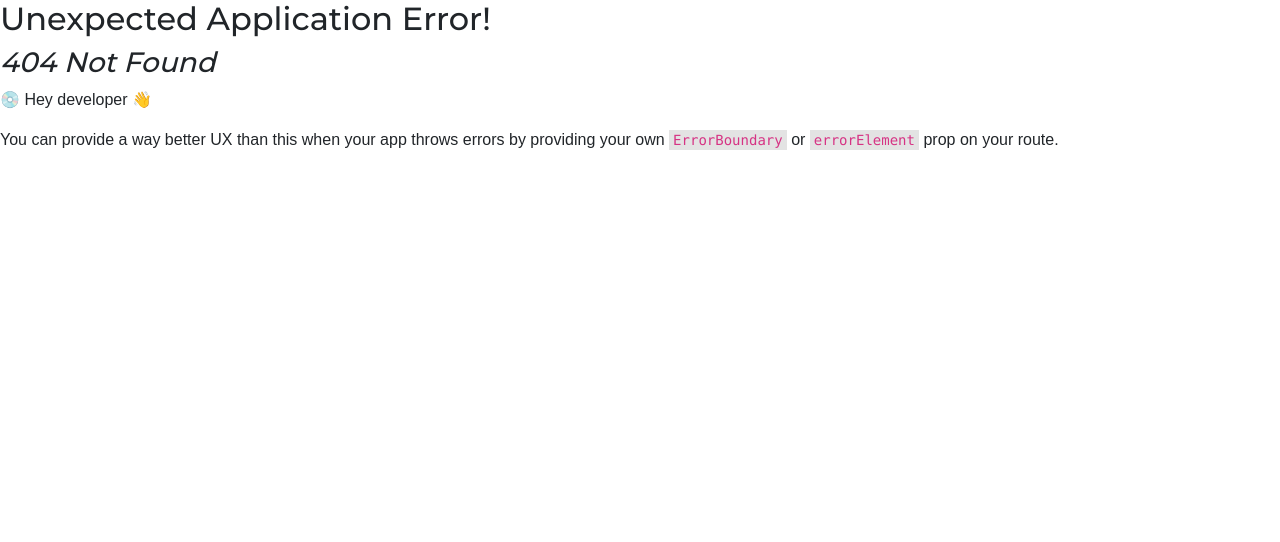
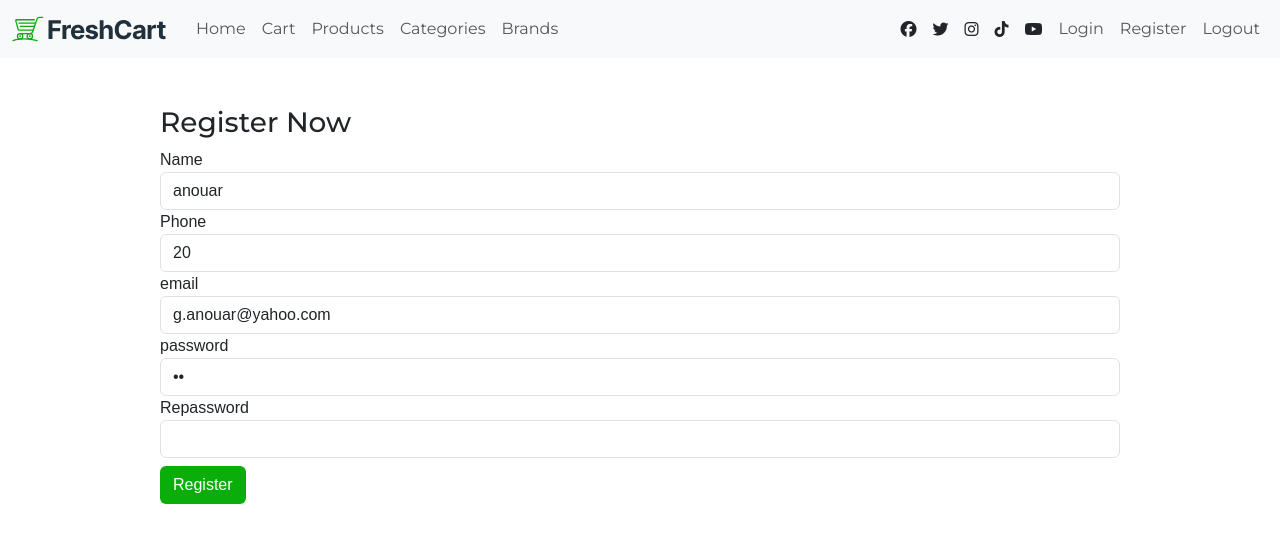
Before and after one commit to anouar4070/finalproject, a React (Create React App) app: page /register in a window 1280 px wide. Before the commit this address had no page. Shown: the top 542 px of the page. Built offline with nearby package versions, Linux system fonts and the light colour scheme; a web font is replaced by a local one.

Commit message:
use formik

```diff
--- a/package.json
+++ b/package.json
@@ -9,11 +9,13 @@
     "@testing-library/user-event": "^13.5.0",
     "bootstrap": "^5.3.3",
     "bootswatch": "^5.3.3",
+    "formik": "^2.4.6",
     "react": "^18.3.1",
     "react-dom": "^18.3.1",
     "react-router-dom": "^6.23.1",
     "react-scripts": "5.0.1",
-    "web-vitals": "^2.1.4"
+    "web-vitals": "^2.1.4",
+    "yup": "^1.4.0"
   },
   "scripts": {
     "start": "react-scripts start",
--- a/src/App.js
+++ b/src/App.js
@@ -3,10 +3,12 @@ import Layout from "./Components/Layout/Layout";
 import Contact from './Components/Contact/Contact';
 import Products from './Components/Products/Products';
 import Home from './Components/Home/Home';
+import Register from "./Components/Register/Register";
 
 import Cart from './Components/Cart/Cart';
 import Categories from './Components/Categories/Categories';
 import Brands from './Components/Brands/Brands';
+import NotFound from "./Components/NotFound/NotFound";
 
 
 let routers = createBrowserRouter([
@@ -14,8 +16,10 @@ let routers = createBrowserRouter([
       {index:true , element: <Home />},
       {path: 'cart', element: <Cart />},
       {path: 'products', element: <Products />},
+      {path: 'register', element: <Register />},
       {path: 'categories', element: <Categories />},
-      {path: 'brands', element: <Brands />}
+      {path: 'brands', element: <Brands />},
+      {path: '*', element: <NotFound />}
   ]}
 ])
 
--- /dev/null
+++ b/src/Components/NotFound/NotFound.jsx
@@ -0,0 +1,9 @@
+import React from 'react'
+
+const NotFound = () => {
+  return (
+    <div>404</div>
+  )
+}
+
+export default NotFound
--- /dev/null
+++ b/src/Components/NotFound/NotFound.module.css
@@ -0,0 +1 @@
+.NotFound {}
--- a/src/Components/Register/Register.jsx
+++ b/src/Components/Register/Register.jsx
@@ -1,8 +1,57 @@
+import { useFormik } from 'formik'
 import React from 'react'
 
+
+
 const Register = () => {
+function submitRegister(){
+  console.log('submit')
+}
+function validate(values) {
+  let errors= {}
+  if (!values.name){
+    errors.name = 'Name is required'
+  }
+  else if(values.name.length < 3) {
+    errors.name = 'Name must be at least 3 characters'
+  }
+  console.log(values)
+}
+
+  let formik= useFormik({
+    initialValues: {
+      name: 'anouar',
+      phone:'20',
+      email: 'g.anouar@yahoo.com',
+      password: 'ab',
+      rePassword: 'ab'
+    },validate,
+    onSubmit: submitRegister
+  })
+
   return (
-    <div>Register</div>
+    <div className='w-75 mx-auto py-5'>
+      <h3>Register Now</h3>
+    <form onSubmit={formik.handleSubmit}>
+
+      <label htmlFor="name">Name</label>
+<input type="text" name='name' value={formik.values.name} className='form-control' onChange={formik.handleChange} onBlur={formik.handleBlur} id='name'/>
+
+<label htmlFor="phone">Phone</label>
+<input type="tel" name='phone' value={formik.values.phone} className='form-control' onChange={formik.handleChange} onBlur={formik.handleBlur} id='phone'/>
+
+<label htmlFor="email">email</label>
+<input type="email" name='email' value={formik.values.email} className='form-control' onChange={formik.handleChange} onBlur={formik.handleBlur} id='email'/>
+
+<label htmlFor="password">password</label>
+<input type="password" name='password' value={formik.values.password} className='form-control' onChange={formik.handleChange} onBlur={formik.handleBlur} id='password'/>
+
+<label htmlFor="repassword">Repassword</label>
+<input type="password" name='repassword' value={formik.values.repassword} className='form-control' onChange={formik.handleChange} onBlur={formik.handleBlur} id='repassword'/>
+
+<button type='submit' className='btn bg-main text-white mt-2'>Register</button>
+    </form>
+    </div>
   )
 }
 
```
Also changed, not shown: 1 other file (tests, documents, lock files or other folders).
